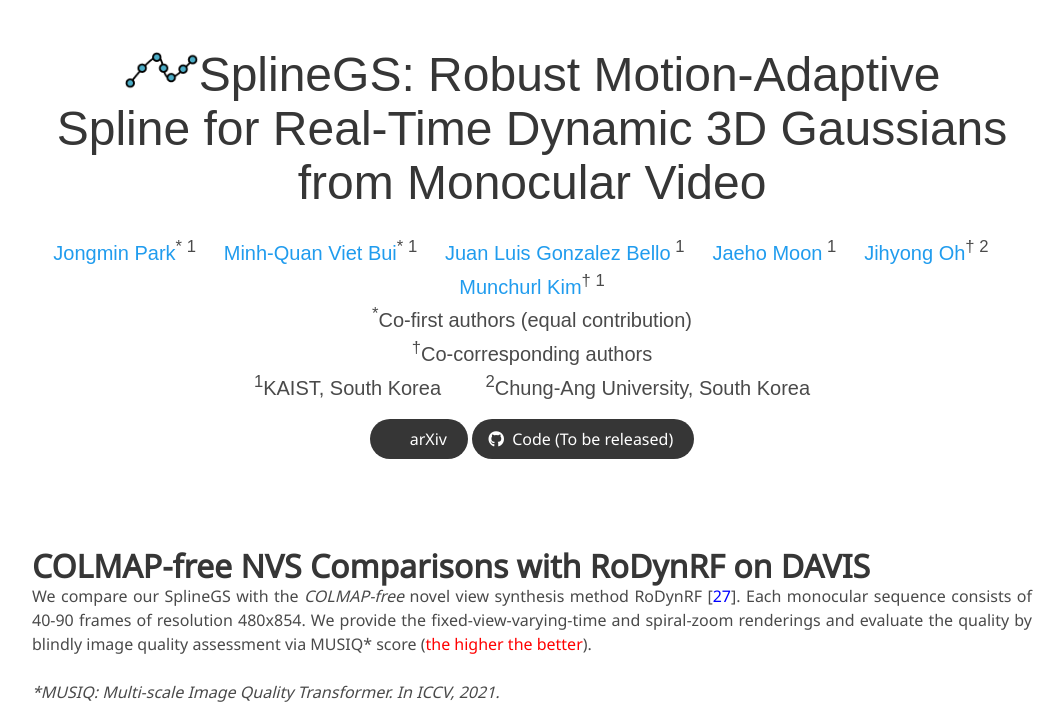
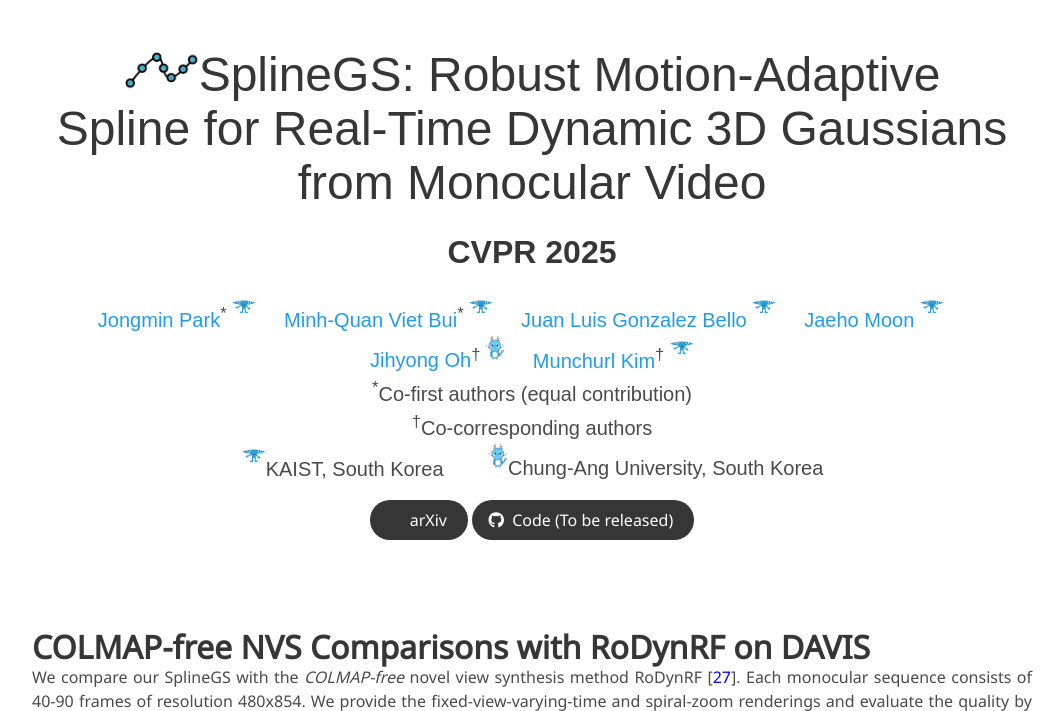
Before and after one commit to KAIST-VICLab/splinegs-site, a plain HTML site: page index.html in a window 1280 px wide. Shown: the top 711 px of the page, without its empty margins (108-1171 px from the left). Drawn offline with nearby package versions, Linux system fonts and the light colour scheme; some icons are missing; a web font is replaced by a local one.

Commit message:
update icon

```diff
--- a/index.html
+++ b/index.html
@@ -35,20 +35,21 @@
         <div class="column has-text-centered">
           <!-- <div class="title is-2 publication-title"><h1 style="display: inline; clear:none;">SplineGS: Robust Motion-Adaptive Spline for Real-Time Dynamic 3D Gaussians from Monocular Video</h1></div> -->
           <div class="title is-1 publication-title"><img src="./static/image/icon.png" width="75", height="75"><h1 style="display: inline; clear:none;">SplineGS:</h1> <h1 style="display: inline; clear:none;">Robust Motion-Adaptive Spline for Real-Time Dynamic 3D Gaussians from Monocular Video</h1></div>
+          <h1 class="title is-3 publication-title">CVPR 2025</h1>
           <div class="is-size-5 publication-authors">
             <span class="author-block">
-              <a target="_blank" rel="noopener noreferrer" href="https://www.viclab.kaist.ac.kr/">Jongmin Park</a><sup>* 1</sup>&nbsp;&nbsp;&nbsp;&nbsp;</span>
+              <a target="_blank" rel="noopener noreferrer" href="https://www.viclab.kaist.ac.kr/">Jongmin Park</a><sup>* <img src="./static/image/kaist_icon.png" width="25"></sup>&nbsp;&nbsp;&nbsp;&nbsp;</span>
             <span class="author-block">
-              <a target="_blank" rel="noopener noreferrer" href="https://www.viclab.kaist.ac.kr/">Minh-Quan Viet Bui</a><sup>* 1</sup>&nbsp;&nbsp;&nbsp;&nbsp;</span>
+              <a target="_blank" rel="noopener noreferrer" href="https://www.viclab.kaist.ac.kr/">Minh-Quan Viet Bui</a><sup>* <img src="./static/image/kaist_icon.png" width="25"></sup>&nbsp;&nbsp;&nbsp;&nbsp;</span>
             <span class="author-block">
-              <a target="_blank" rel="noopener noreferrer" href="https://www.viclab.kaist.ac.kr/">Juan Luis Gonzalez Bello</a><sup> 1</sup>&nbsp;&nbsp;&nbsp;&nbsp;</span>
+              <a target="_blank" rel="noopener noreferrer" href="https://www.viclab.kaist.ac.kr/">Juan Luis Gonzalez Bello</a><sup> <img src="./static/image/kaist_icon.png" width="25"></sup>&nbsp;&nbsp;&nbsp;&nbsp;</span>
             <span class="author-block">
-              <a target="_blank" rel="noopener noreferrer" href="https://www.viclab.kaist.ac.kr/">Jaeho Moon</a><sup> 1</sup>&nbsp;&nbsp;&nbsp;&nbsp;</span>
+              <a target="_blank" rel="noopener noreferrer" href="https://www.viclab.kaist.ac.kr/">Jaeho Moon</a><sup> <img src="./static/image/kaist_icon.png" width="25"></sup>&nbsp;&nbsp;&nbsp;&nbsp;</span>
             <span class="author-block">
-              <a target="_blank" rel="noopener noreferrer" href="https://sites.google.com/view/ozbro/">Jihyong Oh</a><sup>† 2</sup>&nbsp;&nbsp;&nbsp;&nbsp;
+              <a target="_blank" rel="noopener noreferrer" href="https://sites.google.com/view/ozbro/">Jihyong Oh</a><sup>† <img src="./static/image/cau_icon.jpg" width="20"></sup>&nbsp;&nbsp;&nbsp;&nbsp;
             </span>
             <span class="author-block">
-              <a target="_blank" rel="noopener noreferrer" href="https://www.viclab.kaist.ac.kr/">Munchurl Kim</a><sup>† 1</sup>
+              <a target="_blank" rel="noopener noreferrer" href="https://www.viclab.kaist.ac.kr/">Munchurl Kim</a><sup>† <img src="./static/image/kaist_icon.png" width="25"></sup>
             </span>
           </div>
 
@@ -61,8 +62,8 @@
             <!-- <span class="author-block"><sup>†</sup>Corresponding author</span> -->
           </div>
           <div class="is-size-5 publication-authors">
-            <span class="author-block"><sup>1</sup>KAIST, South Korea</span> &nbsp;&nbsp;&nbsp;&nbsp;&nbsp;&nbsp;
-            <span class="author-block"><sup>2</sup>Chung-Ang University, South Korea</span>
+            <span class="author-block"><sup><img src="./static/image/kaist_icon.png" width="25"></sup>KAIST, South Korea</span> &nbsp;&nbsp;&nbsp;&nbsp;&nbsp;&nbsp;
+            <span class="author-block"><sup><img src="./static/image/cau_icon.jpg" width="20"></sup>Chung-Ang University, South Korea</span>
           </div>
 
           <div class="column has-text-centered">
```
Also changed, not shown: static/image/cau_icon.jpg (added), static/image/kaist_icon.png (added).
